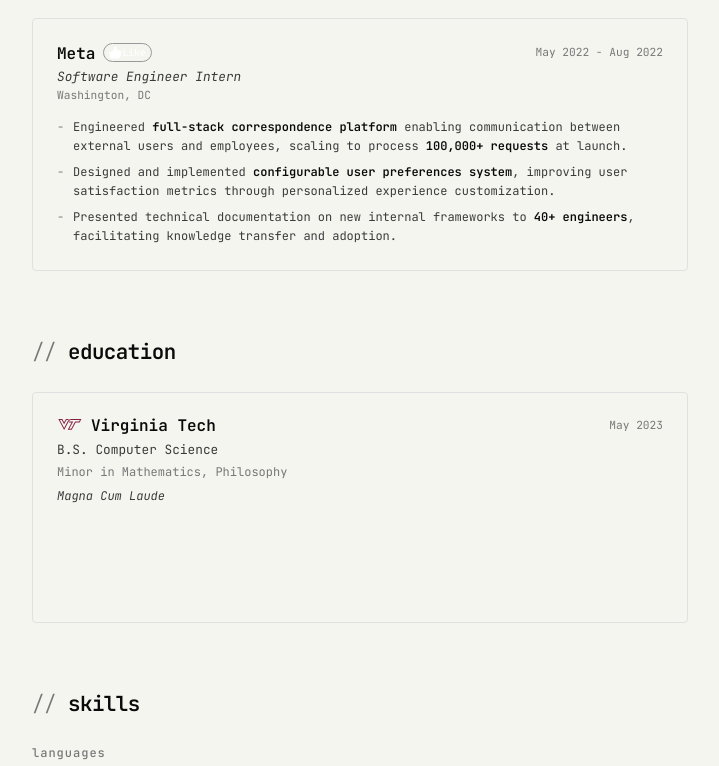
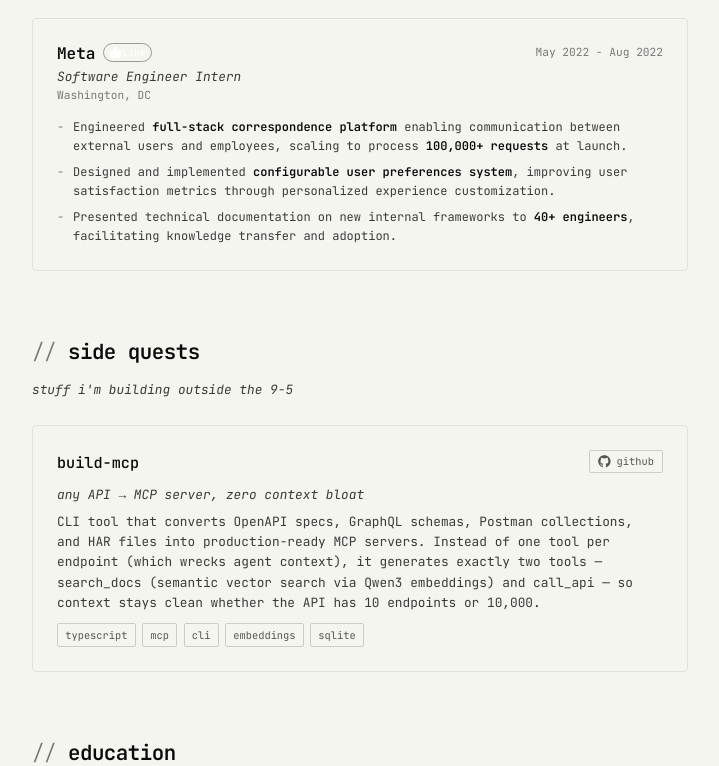
Before and after one commit to bisratttt/Portfolio, a React (Vite) app: page / in a window 1280 px wide. Shown: the part 2031-2797 px from the top of the page, without its empty margins (280-999 px from the left). Built offline with nearby package versions, Linux system fonts and the light colour scheme.

Commit message:
added side quests

```diff
--- a/src/App.jsx
+++ b/src/App.jsx
@@ -5,6 +5,7 @@
 import Education from './components/Education';
 import Skills from './components/Skills';
 import Hobbies from './components/Hobbies';
+import SideQuests from './components/SideQuests';
 import Contact from './components/Contact';
 
 function App() {
@@ -15,6 +16,7 @@
       <main>
         <About />
         <Experience />
+        <SideQuests />
         <Education />
         <Skills />
         <Hobbies />
--- a/src/components/Nav.jsx
+++ b/src/components/Nav.jsx
@@ -6,6 +6,7 @@
 const links = [
   { label: 'about', href: '#about' },
   { label: 'experience', href: '#experience' },
+  { label: 'side quests', href: '#side-quests' },
   { label: 'education', href: '#education' },
   { label: 'skills', href: '#skills' },
   { label: 'hobbies', href: '#hobbies' },
--- /dev/null
+++ b/src/components/SideQuests.jsx
@@ -0,0 +1,87 @@
+import { motion } from 'framer-motion';
+import { FaGithub } from 'react-icons/fa';
+import SectionHeading from './SectionHeading';
+import styles from './SideQuests.module.css';
+
+const quests = [
+  {
+    name: 'build-mcp',
+    tagline: 'any API → MCP server, zero context bloat',
+    description:
+      'CLI tool that converts OpenAPI specs, GraphQL schemas, Postman collections, and HAR files into production-ready MCP servers. Instead of one tool per endpoint (which wrecks agent context), it generates exactly two tools — search_docs (semantic vector search via Qwen3 embeddings) and call_api — so context stays clean whether the API has 10 endpoints or 10,000.',
+    tech: ['typescript', 'mcp', 'cli', 'embeddings', 'sqlite'],
+    github: 'https://github.com/bisratttt/build-mcp/tree/main',
+    live: 'https://bisratttt.github.io/build-mcp/',
+  },
+];
+
+function QuestCard({ quest }) {
+  return (
+    <motion.div className={styles.card} whileHover="hover">
+      <div className={styles.header}>
+        <motion.h3 className={styles.name}>
+          <a
+            href={quest.live || quest.github}
+            target="_blank"
+            rel="noopener noreferrer"
+            className={styles.nameLink}
+          >
+            <motion.span
+              className={styles.nameText}
+              variants={{
+                hover: {
+                  textDecoration: 'underline',
+                  textUnderlineOffset: '4px',
+                  fontWeight: 700,
+                },
+              }}
+            >
+              {quest.name}
+            </motion.span>
+            <motion.span
+              className={styles.arrow}
+              variants={{ hover: { x: 6, opacity: 1 } }}
+              transition={{ duration: 0.2 }}
+            >
+              {' ->'}
+            </motion.span>
+          </a>
+        </motion.h3>
+        <a
+          href={quest.github}
+          target="_blank"
+          rel="noopener noreferrer"
+          className={styles.githubLink}
+          onClick={(e) => e.stopPropagation()}
+          aria-label="GitHub"
+        >
+          <FaGithub className={styles.githubIcon} />
+          github
+        </a>
+      </div>
+      <p className={styles.tagline}>{quest.tagline}</p>
+      <p className={styles.description}>{quest.description}</p>
+      <div className={styles.tech}>
+        {quest.tech.map((t) => (
+          <span key={t} className={styles.tag}>{t}</span>
+        ))}
+      </div>
+    </motion.div>
+  );
+}
+
+function SideQuests() {
+  return (
+    <section id="side-quests">
+      <SectionHeading>side quests</SectionHeading>
+      <p className={styles.explainer}>stuff i'm building outside the 9-5</p>
+      <div className={styles.grid}>
+        {quests.map((quest) => (
+          <QuestCard key={quest.name} quest={quest} />
+        ))}
+      </div>
+    </section>
+  );
+}
+
+export default SideQuests;
--- /dev/null
+++ b/src/components/SideQuests.module.css
@@ -0,0 +1,113 @@
+.explainer {
+  font-size: 0.8rem;
+  color: var(--gray);
+  margin-top: -0.75rem;
+  margin-bottom: 1.5rem;
+  font-style: italic;
+}
+
+.grid {
+  display: flex;
+  flex-direction: column;
+  gap: 1rem;
+}
+
+.card {
+  display: block;
+  padding: 1.5rem;
+  border: 1px solid var(--card-border);
+  border-radius: 4px;
+  transition: border-color 0.3s;
+  color: inherit;
+}
+
+.card:hover {
+  border-color: var(--card-hover);
+}
+
+.header {
+  display: flex;
+  align-items: baseline;
+  justify-content: space-between;
+  gap: 1rem;
+  flex-wrap: wrap;
+}
+
+.name {
+  font-size: 0.95rem;
+  font-weight: 500;
+  display: flex;
+  align-items: baseline;
+  gap: 0.25rem;
+}
+
+.nameLink {
+  display: flex;
+  align-items: baseline;
+  gap: 0.25rem;
+  text-decoration: none;
+  color: inherit;
+}
+
+.nameText {
+  text-decoration: none;
+}
+
+.arrow {
+  font-size: 0.8rem;
+  color: var(--gray);
+  opacity: 0;
+}
+
+.githubLink {
+  display: flex;
+  align-items: center;
+  gap: 0.35rem;
+  flex-shrink: 0;
+  font-size: 0.65rem;
+  font-family: inherit;
+  color: var(--tag-text);
+  border: 1px solid var(--tag-border);
+  padding: 0.15rem 0.5rem;
+  border-radius: 2px;
+  text-decoration: none;
+  transition: border-color 0.2s, color 0.2s;
+}
+
+.githubLink:hover {
+  border-color: var(--card-hover);
+  color: var(--text);
+}
+
+.githubIcon {
+  font-size: 0.8rem;
+}
+
+.tagline {
+  font-size: 0.8rem;
+  font-style: italic;
+  color: var(--gray);
+  margin-top: 0.6rem;
+}
+
+.description {
+  font-size: 0.8rem;
+  color: var(--gray);
+  margin-top: 0.4rem;
+  line-height: 1.6;
+}
+
+.tech {
+  display: flex;
+  gap: 0.4rem;
+  margin-top: 0.6rem;
+  flex-wrap: wrap;
+}
+
+.tag {
+  font-size: 0.65rem;
+  color: var(--tag-text);
+  border: 1px solid var(--tag-border);
+  padding: 0.15rem 0.45rem;
+  border-radius: 2px;
+}
```
